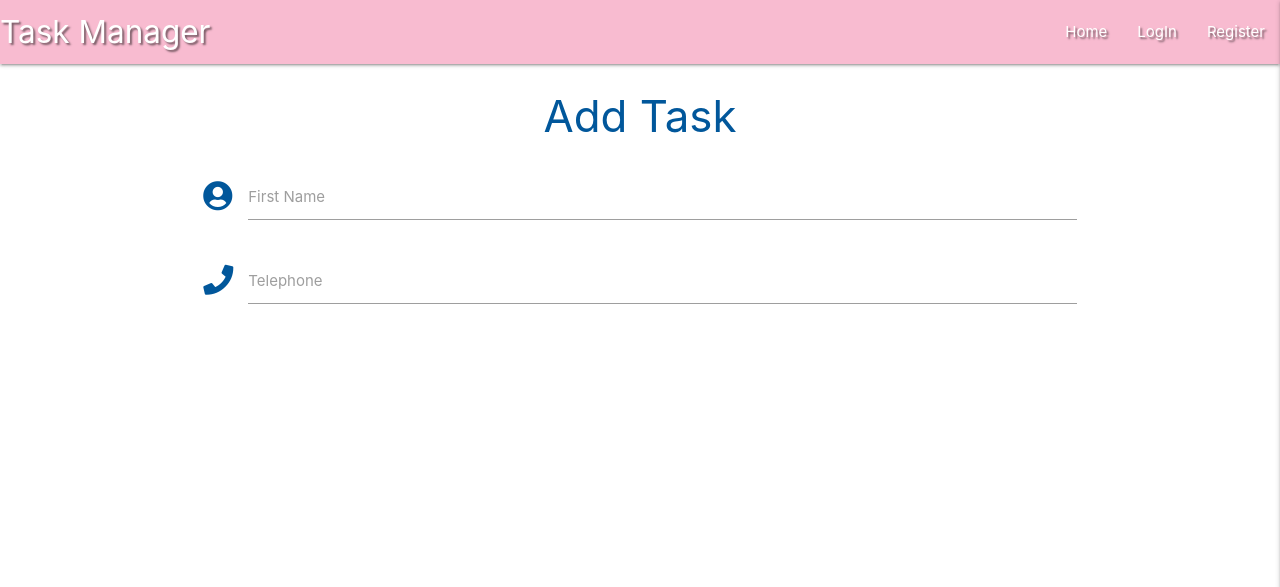
After one commit to vikasinder/flask-mongodb-miniproject, a Flask app: page /add_task in a window 1280 px wide. The commit adds this page. Shown: the top 587 px of the page. Run offline with Flask 2, Linux system fonts and the light colour scheme; some libraries are stand-ins or nearby versions.

Commit message:
new changes

```diff
--- a/app.py
+++ b/app.py
@@ -21,7 +21,7 @@ mongo = PyMongo(app)
 @app.route("/")
 @app.route("/get_tasks")
 def get_tasks():
-    tasks = mongo.db.tasks.find()
+    tasks = list(mongo.db.tasks.find())
     return render_template("tasks.html", tasks=tasks)
 
 
@@ -85,14 +85,8 @@ def profile(username):
 
     return redirect(url_for("login"))
 
-@app.route("/update/<username>", methods=["GET", "POST"])
-def update(username):
-    user = mongo.db.users.find_one(
-        {"username": session["user"]})
-    if session["user"]:
-        return render_template("update.html", user=user)
 
-    return redirect(url_for("login"))
+
 @app.route("/logout")
 def logout():
     flash("You have been logged out")
@@ -101,6 +95,11 @@ def logout():
 
 
 
+@app.route("/add_task")
+def add_task():
+    return render_template("add_task.html")
+
+
 
 if __name__ == "__main__":
     app.run(host=os.environ.get("IP"),
--- a/static/js/script.js
+++ b/static/js/script.js
@@ -1,4 +1,6 @@
 
   $(document).ready(function(){
     $(".sidenav").sidenav({edge:"right"});
+    $('.collapsible').collapsible();
+    $('.tooltipped').tooltip();
   });
--- /dev/null
+++ b/templates/add_task.html
@@ -0,0 +1,23 @@
+{% extends "base.html" %}
+{% block content %}
+
+    <h3 class="light-blue-text text-darken-4 center-align">Add Task</h3>
+
+    <div class="row">
+        <form class="col s12" method="POST" action="">
+            <div class="row">
+                <div class="input-field col s12">
+                    <i class="fas fa-user-circle prefix light-blue-text text-darken-4"></i>
+                    <input id="icon_prefix" type="text" class="validate">
+                    <label for="icon_prefix">First Name</label>
+                </div>
+                <div class="input-field col s12">
+                    <i class="fas fa-phone prefix light-blue-text text-darken-4"></i>
+                    <input id="icon_telephone" type="tel" class="validate">
+                    <label for="icon_telephone">Telephone</label>
+                </div>
+            </div>
+        </form>
+    </div>
+
+{% endblock %}
--- a/templates/base.html
+++ b/templates/base.html
@@ -26,7 +26,7 @@
           <li><a href="{{ url_for('get_tasks')}}">Home</a></li>
            {% if session.user %}
             <li><a href="{{ url_for('profile', username=session['user']) }}">Profile</a></li>
-            <li><a href="#">New Task </a></li>
+            <li><a href="{{ url_for('add_task')}}">New Task </a></li>
             <li><a href="#">Manage Category</a></li>
             <li><a href="{{ url_for('logout')}}">Logout</a></li>
           {% else %}
@@ -44,7 +44,7 @@
       <li><a href="{{ url_for('get_tasks')}}">Home</a></li>
       {% if session.user %}
       <li><a href="{{ url_for('profile', username=session['user']) }}">Profile</a></li>
-      <li><a href="#">New Task </a></li>
+      <li><a href="{{ url_for('add_task')}}">New Task </a></li>
       <li><a href="#">Manage Category</a></li>
       <li><a href="{{ url_for('logout')}}">Logout</a></li>
     {% else %}
@@ -66,16 +66,20 @@
 {% endwith %}
   </section>
 
-  <main class="conatiner">
-    {% block content %}
-    {%endblock%}
-  </main>
+      <main class="container">
+        {% block content %}
+        {%endblock%}
+      </main>
   <script src="https://code.jquery.com/jquery-3.6.0.min.js"
     integrity="sha256-/xUj+3OJU5yExlq6GSYGSHk7tPXikynS7ogEvDej/m4=" crossorigin="anonymous"></script>
   <script src="https://cdnjs.cloudflare.com/ajax/libs/materialize/1.0.0/js/materialize.min.js"></script>
   <script src="{{ url_for('static',filename='js/script.js') }}"></script>
   {% block scripts %}
   {% endblock %}
+
+
+
+
 </body>
 
 </html>
--- a/templates/profile.html
+++ b/templates/profile.html
@@ -27,7 +27,7 @@
         <div class="col s12">
             <p class="center-align">
                 Update User ?
-                <a href="{{ url_for('update') }}" class="light-blue-text text-darken-4">Update</a>
+                <a href="" class="light-blue-text text-darken-4">Update</a>
             </p>
         </div>
       </div>
```
Also changed, not shown: templates/tasks.html (+17 -6 lines), templates/update.html (added, +55 -0 lines).
